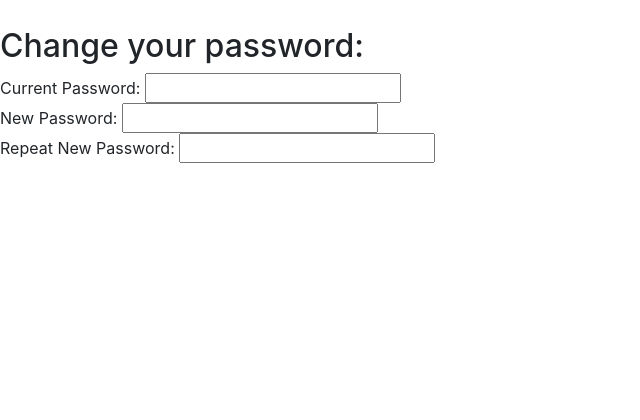
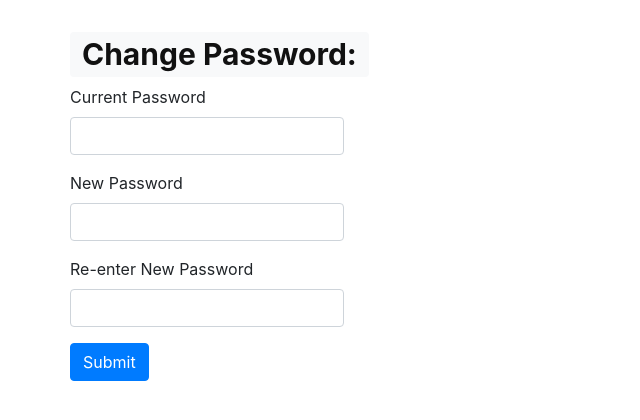
Before and after one commit to tchen9/KungFuTea, a Flask app: page /settings in a window 1280 px wide. Shown: the part 66-486 px from the top of the page, without its empty margins (0-640 px from the left). Run offline with Flask 2, Linux system fonts and the light colour scheme; some libraries are stand-ins or nearby versions.

Commit message:
added bootstrap to settings

```diff
--- a/templates/settings.html
+++ b/templates/settings.html
@@ -2,11 +2,28 @@
 
 {% block content %}
 
-<h2>Change your password:</h2>
-<form method="GET" action="/settings">
-  Current Password: <input type="text" name="Current Password"> <br>
-  New Password: <input type="text" name="New Password"> <br>
-  Repeat New Password: <input type="text" name="Repeat New Password"> <br>
+<div class="container">
+  <div class="row">
+    <h1> <span class="badge badge-light">Change Password:</span></h1>
+  </div>
+  <div class="row">
+<form>
+  <div class="form-group">
+    <label for="currentpass">Current Password</label>
+    <input type="password" class="form-control" id="currentpassword">
+  </div>
+  <div class="form-group">
+    <label for="newpass">New Password</label>
+    <input type="password" class="form-control" id="newpassword">
+  </div>
+  <div class="form-group">
+    <label for="newpass2">Re-enter New Password</label>
+    <input type="password" class="form-control" id="newpassword2">
+  </div>
+
+   <button type="submit" class="btn btn-primary mb-2">Submit</button>
 </form>
+  </div>
+</div>
 
 {% endblock %}
```
